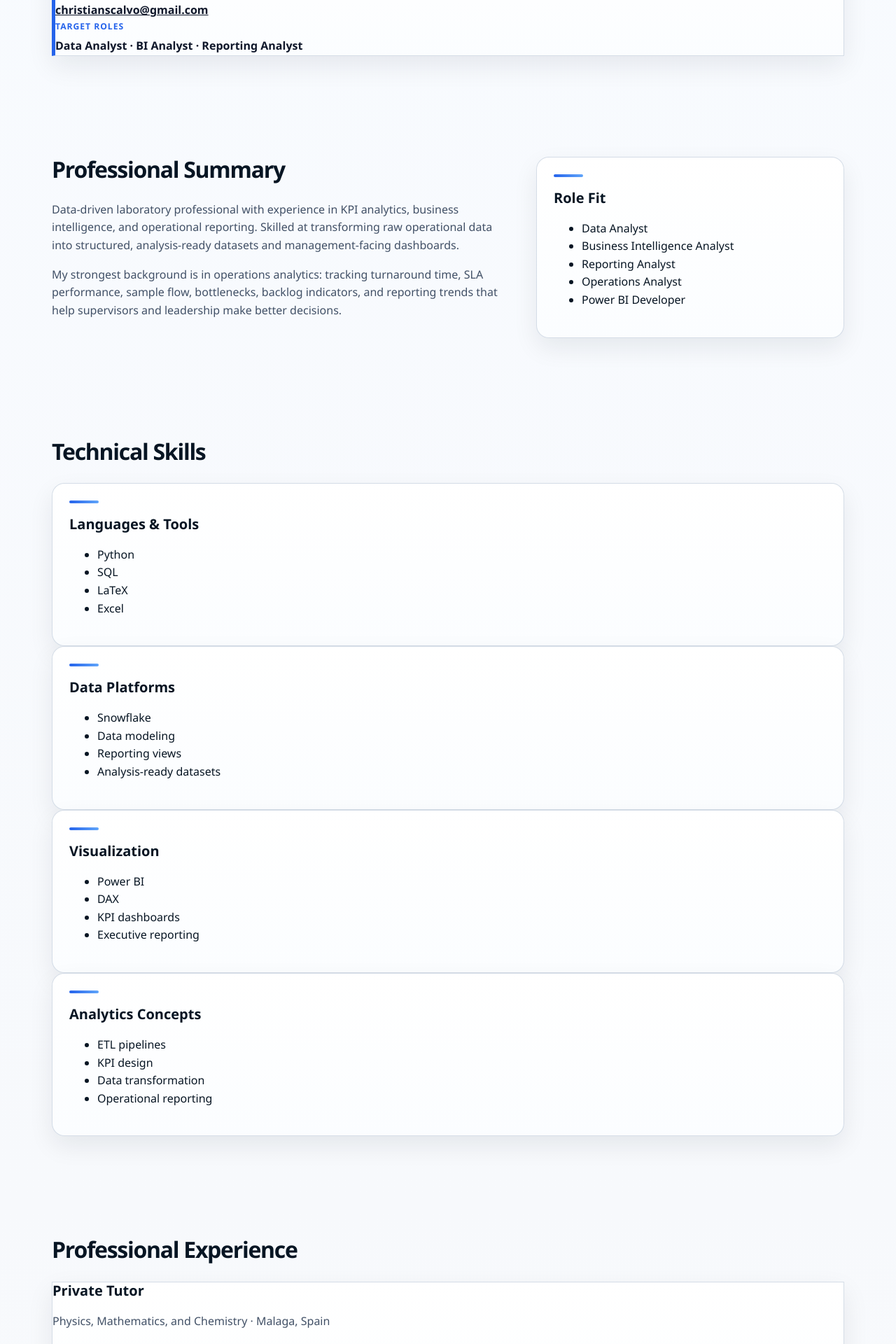
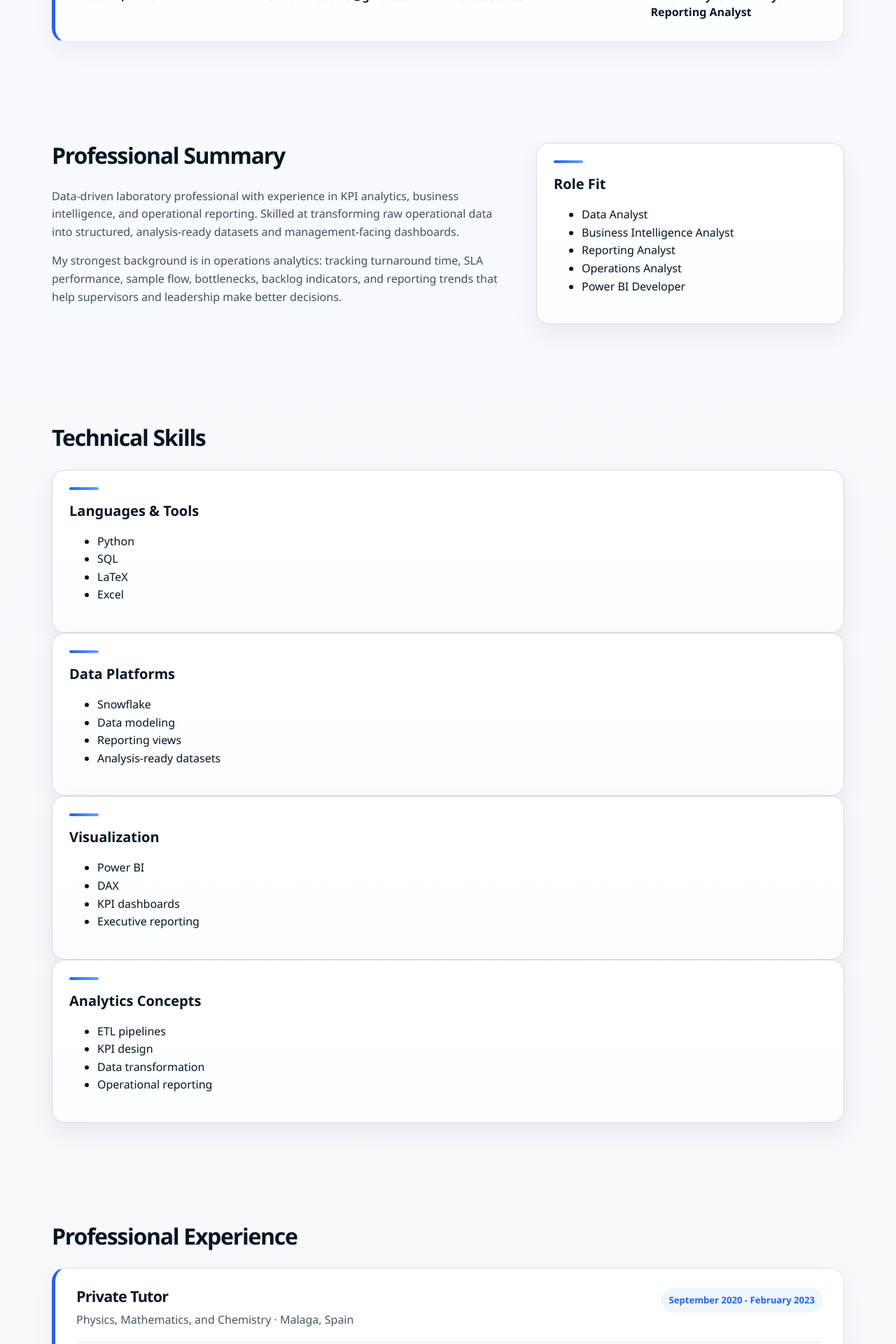
Before and after one commit to christianscalvo/website_03, a Django app: page /resume/ in a window 1280 px wide. Shown: the part 760-2680 px from the top of the page at 70% size. Run offline with Django 5.2, Linux system fonts and the light colour scheme.

Commit message:
a few touches

```diff
--- a/pages/static/pages/styles.css
+++ b/pages/static/pages/styles.css
@@ -923,3 +923,162 @@ h2 {
 .resume-job-card + .resume-job-card {
     margin-top: 28px;
 }
+
+/* Cleaner education / certification cards */
+
+.resume-education-item {
+    background: linear-gradient(180deg, #ffffff 0%, #fbfdff 100%);
+    border: 1px solid #dbe3ee;
+    border-left: 5px solid #2563eb;
+    border-radius: 18px;
+    padding: 24px 26px;
+    box-shadow: 0 14px 34px rgba(15, 23, 42, 0.06);
+    margin-bottom: 22px;
+}
+
+.resume-education-item h3 {
+    margin: 0 0 10px;
+    color: #0f172a;
+    font-size: 1.25rem;
+    letter-spacing: -0.03em;
+}
+
+.resume-education-item p {
+    margin: 0 0 12px;
+    color: #475569;
+}
+
+.resume-education-item span {
+    display: inline-block;
+    margin-top: 4px;
+    padding: 6px 10px;
+    border-radius: 999px;
+    background: #eff6ff;
+    color: #2563eb;
+    font-size: 0.82rem;
+    font-weight: 800;
+}
+/* Cleaner professional experience cards */
+
+.resume-job-card {
+    background: linear-gradient(180deg, #ffffff 0%, #fbfdff 100%);
+    border: 1px solid #dbe3ee;
+    border-left: 5px solid #2563eb;
+    border-radius: 20px;
+    padding: 28px 30px;
+    box-shadow: 0 14px 34px rgba(15, 23, 42, 0.06);
+    margin-bottom: 28px;
+}
+
+.resume-job-header {
+    display: flex;
+    justify-content: space-between;
+    gap: 24px;
+    align-items: flex-start;
+    border-bottom: 1px solid #e2e8f0;
+    padding-bottom: 18px;
+    margin-bottom: 20px;
+}
+
+.resume-job-header h3 {
+    margin: 0 0 8px;
+    color: #0f172a;
+    font-size: 1.35rem;
+    letter-spacing: -0.035em;
+}
+
+.resume-job-header p {
+    margin: 0;
+    color: #475569;
+    font-size: 1rem;
+}
+
+.resume-job-header span {
+    display: inline-block;
+    white-space: nowrap;
+    padding: 7px 11px;
+    border-radius: 999px;
+    background: #eff6ff;
+    color: #2563eb;
+    font-size: 0.82rem;
+    font-weight: 800;
+}
+
+.resume-job-card ul {
+    margin: 0;
+    padding-left: 20px;
+}
+
+.resume-job-card li {
+    margin-bottom: 11px;
+    color: #172033;
+}
+
+.resume-job-card li:last-child {
+    margin-bottom: 0;
+}
+
+@media (max-width: 900px) {
+    .resume-job-header {
+        flex-direction: column;
+        gap: 12px;
+    }
+
+    .resume-job-header span {
+        white-space: normal;
+    }
+}
+
+/* Cleaner resume contact card */
+
+.resume-contact-card {
+    background: linear-gradient(180deg, #ffffff 0%, #fbfdff 100%);
+    border: 1px solid #dbe3ee;
+    border-left: 5px solid #2563eb;
+    border-radius: 20px;
+    padding: 26px 30px;
+    box-shadow: 0 14px 34px rgba(15, 23, 42, 0.06);
+
+    display: grid;
+    grid-template-columns: repeat(4, 1fr);
+    gap: 28px;
+    align-items: start;
+}
+
+.resume-contact-card > div {
+    padding: 4px 0;
+}
+
+.resume-contact-card .meta-label {
+    display: block;
+    margin-bottom: 8px;
+    color: #2563eb;
+    font-size: 0.76rem;
+    font-weight: 800;
+    text-transform: uppercase;
+    letter-spacing: 0.08em;
+}
+
+.resume-contact-card strong {
+    display: block;
+    color: #0f172a;
+    font-size: 1rem;
+    line-height: 1.45;
+}
+
+.resume-contact-card a {
+    color: #0f172a;
+    text-decoration: none;
+}
+
+.resume-contact-card a:hover {
+    color: #2563eb;
+    text-decoration: underline;
+}
+
+@media (max-width: 900px) {
+    .resume-contact-card {
+        grid-template-columns: 1fr;
+        gap: 18px;
+    }
+}
--- a/pages/templates/pages/resume.html
+++ b/pages/templates/pages/resume.html
@@ -47,6 +47,13 @@
             <span class="meta-label">Email</span>
             <strong>
                 <a href="mailto:christianscalvo@gmail.com">christianscalvo@gmail.com</a>
+            </strong>
+        </div>
+
+        <div>
+            <span class="meta-label">Phone</span>
+            <strong>
+                <a href="tel:+15206607884">520-660-7884</a>
             </strong>
         </div>
 
@@ -259,6 +266,17 @@
     </div>
 </section>
 
+<section class="section">
+    <p class="eyebrow">Certification</p>
+    <h2>Professional Certification</h2>
+
+    <div class="resume-education-item">
+        <h3>Microsoft Certified: Power BI Data Analyst Associate</h3>
+        <p>PL-300 · Power BI · Data Modeling · DAX · Data Visualization · Business Intelligence Reporting</p>
+        <span>In Progress</span>
+    </div>
+</section>
+
 <section class="section split">
     <div>
         <h2>Education</h2>
```
